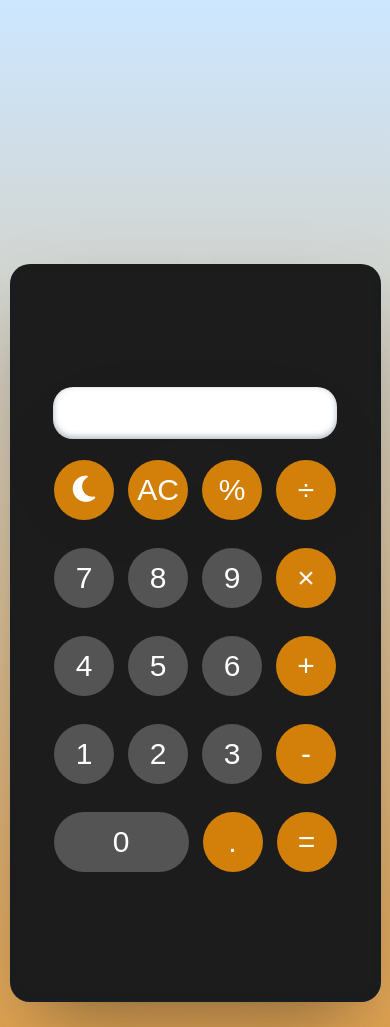
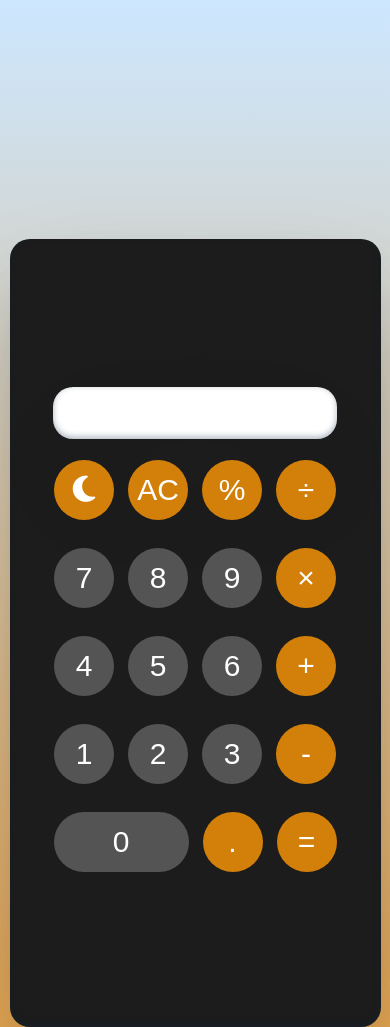
Before and after one commit to DevVee/Calculator, a plain HTML site: page index.html in a window 390 px wide. Shown: the top 1027 px of the page. Drawn offline with Linux system fonts and the light colour scheme.

Commit message:
Update index.html

```diff
--- a/index.html
+++ b/index.html
@@ -93,7 +93,7 @@
        }
        .container {
         width: 90%;
-        height: 85vh;
+        height: 91vh;
         margin: 0;
        }
 
```
